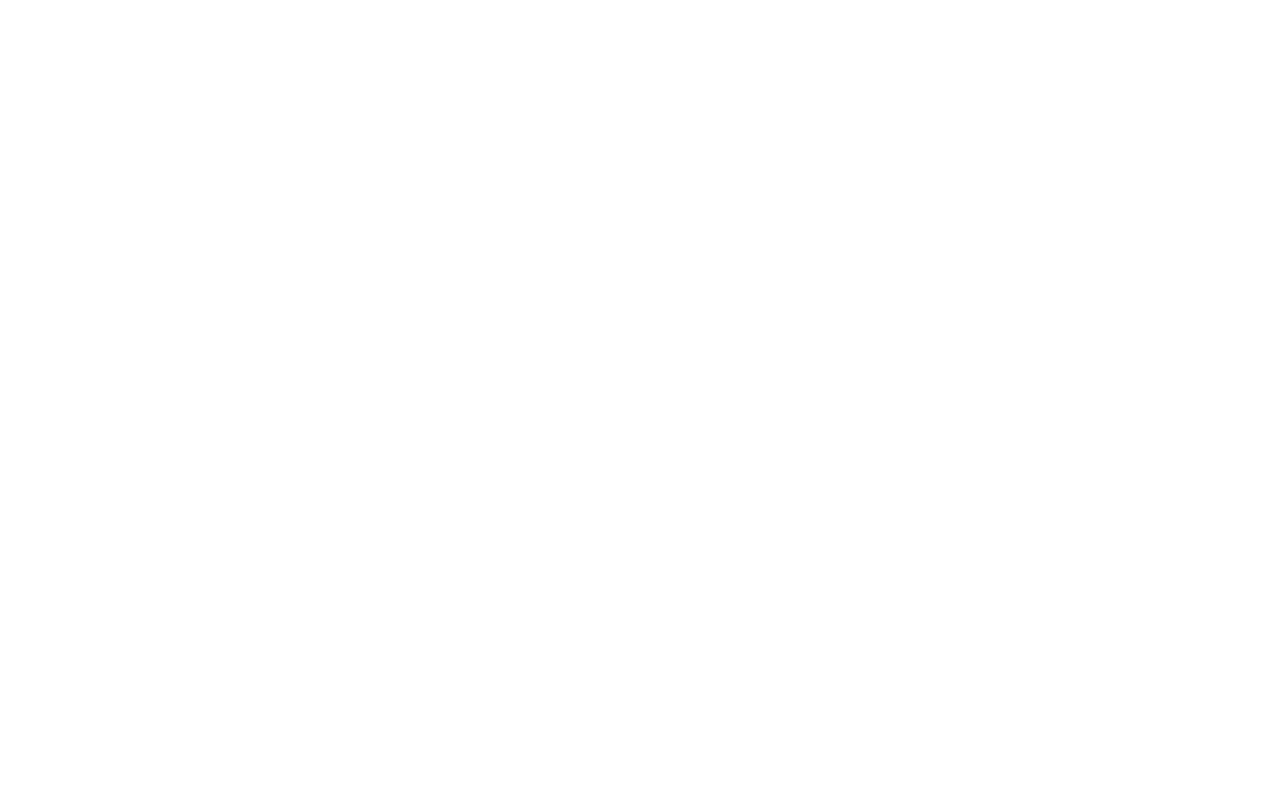
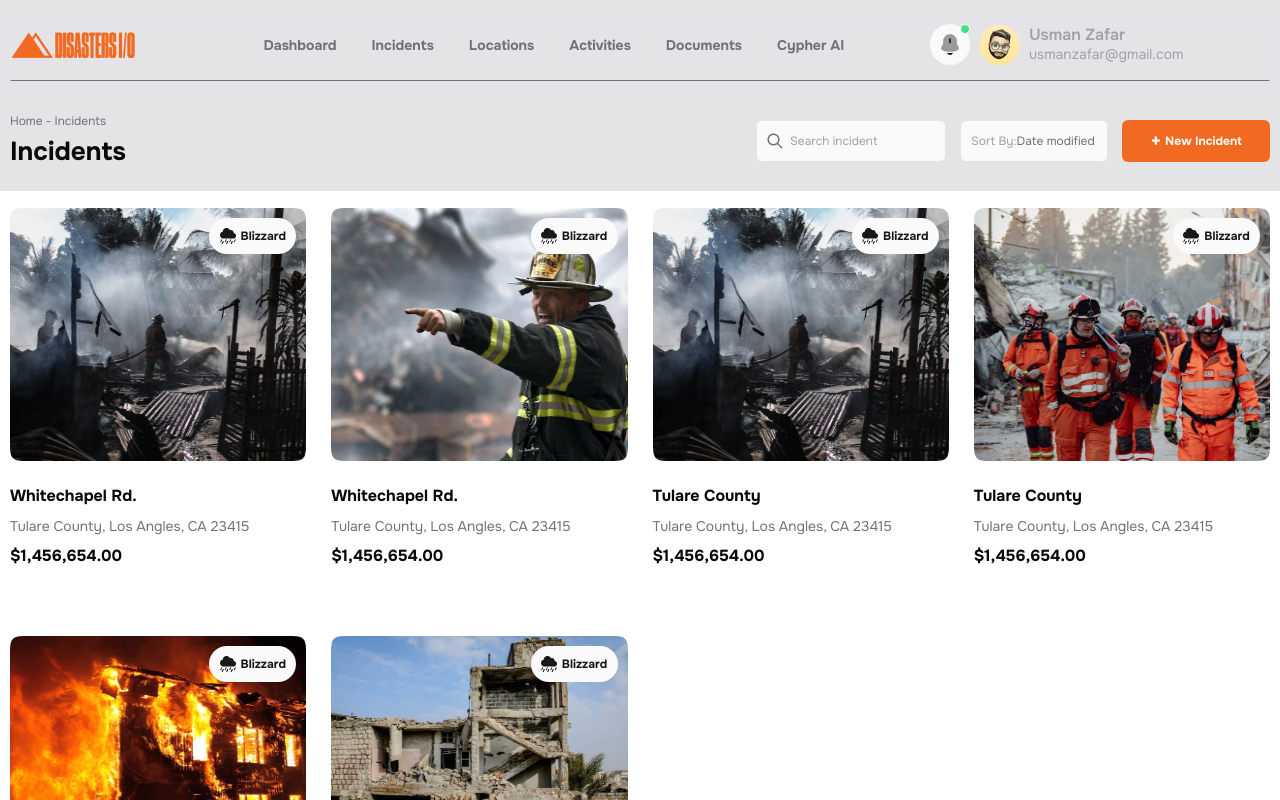
Before and after one commit to nayemshanto333/Disasters-Project, a React (Vite) app in the folder Disasters/: page /Incidents in a window 1280 px wide. Before the commit this address had no page. Shown: the top 800 px of the page. Built offline with nearby package versions, Linux system fonts and the light colour scheme.

Commit message:
Incidents page done

```diff
--- a/Disasters/src/App.jsx
+++ b/Disasters/src/App.jsx
@@ -3,6 +3,7 @@
 import Navbar from './ShareComponents/Navbar'
 import Dashboard from './components/Dashboard'
 import { MobileMenu } from './ShareComponents/MobileMenu'
+import { Incidents } from './components/Incidents'
 
 function App() {
 
@@ -12,6 +13,7 @@
       <Routes>
         <Route path='' element={<Navbar/>}/>
         <Route path='/Dashboard' element={<Dashboard/>}/>
+        <Route path='/Incidents' element={<Incidents/>}/>
 
 
 
--- /dev/null
+++ b/Disasters/src/ShareComponents/BreadCrumbs.jsx
@@ -0,0 +1,10 @@
+import React from "react";
+import { cn } from "../lib/utils/cn";
+
+export const BreadCrumbs = ({children , className}) => {
+  return (
+    <p className={cn("text-secondary text-xs leading-[15.3px] mb-[6px]", className)}>
+      {children}
+    </p>
+  );
+};
--- /dev/null
+++ b/Disasters/src/ShareComponents/Button.jsx
@@ -0,0 +1,10 @@
+import React from "react";
+import { cn } from "../lib/utils/cn";
+
+export const Button = ({children , className}) => {
+  return (
+    <button className={cn("bg-orange w-[108px] h-[42px] rounded-[6px] text-xs font-bold  text-[#fafafa]",className)}>
+      {children}
+    </button>
+  );
+};
--- a/Disasters/src/ShareComponents/Navbar.jsx
+++ b/Disasters/src/ShareComponents/Navbar.jsx
@@ -35,7 +35,11 @@
                   {" "}
                   <NavLink to="/Dashboard">Dashboard</NavLink>{" "}
                 </li>
-                <li className="hover:text-primary font-bold">Incidents</li>
+                <li className="hover:text-primary font-bold">
+                  {" "}
+                  <NavLink to="/Incidents">Incidents</NavLink>{" "}
+                </li>
+
                 <li className="hover:text-primary font-bold">Locations</li>
                 <li className="hover:text-primary font-bold">Activities</li>
                 <li className="hover:text-primary font-bold">Documents</li>
@@ -62,7 +66,7 @@
             </div>
 
             {/* toggle menu */}
-            <div className="flex  gap-4">
+            <div className="flex  gap-4 z-50">
               <button className="block lg:hidden">
                 <img src="img/profileIcon.png" alt="profile" />
               </button>
--- /dev/null
+++ b/Disasters/src/ShareComponents/PageHeading.jsx
@@ -0,0 +1,10 @@
+import React from "react";
+import { cn } from "../lib/utils/cn";
+
+export const PageHeading = ({children, className}) => {
+  return (
+    <h2 className={cn("text-primary text-[26px] font-bold leading-[33.15px]" , className)}>
+      {children}
+    </h2>
+  );
+};
--- /dev/null
+++ b/Disasters/src/ShareComponents/SearchBar.jsx
@@ -0,0 +1,21 @@
+import React from "react";
+
+export const SearchBar = () => {
+  return (
+    <div className="flex  items-center  gap-[14px]">
+      <div className="relative">
+        <input
+          type="text"
+          placeholder="Search incident"
+          className="bg-[#fafafa] text-xs  w-[190px] h-[42px] rounded-[6px] border border-[#E4E4E7] pl-[33px] "
+        />
+        <span className="absolute  transform top-1/2 -translate-y-1/2   left-[10px] pr-[5px] ">
+          <img src="img/Frame.png" alt="" />
+        </span>
+      </div>
+      <div className="w-[148px] h-[42px] bg-[#FAFAFA] px-2.5 py-3 text-xs text-[#A1A1AA] border border-[#E4E4E7] rounded-[6px]">
+        Sort By:<span className="text-secondary">Date modified</span>
+      </div>
+    </div>
+  );
+};
--- a/Disasters/src/ShareComponents/SearchButton.jsx
+++ b/Disasters/src/ShareComponents/SearchButton.jsx
@@ -1,36 +1,22 @@
 import React from "react";
 import { Container } from "./Container";
+import { Button } from "./Button";
+import { BreadCrumbs } from "./BreadCrumbs";
+import { PageHeading } from "./PageHeading";
+import { SearchBar } from "./SearchBar";
 
-export const SearchButton = () => {
+export const SearchButton = ({}) => {
   return (
     <section className="bg-accent h-[100px] py-[23px] -z-10 ">
       <Container>
         <div className="flex justify-between items-center">
           <div>
-            <p className="text-secondary text-xs leading-[15.3px] mb-[6px]">
-              Dashboard
-            </p>
-            <h2 className="text-primary text-[26px] font-bold leading-[33.15px ]">
-              Welcome back
-            </h2>
+            <BreadCrumbs>Welcome back</BreadCrumbs>
+            <PageHeading>Dashboard</PageHeading>
           </div>
-          <div className="flex  items-center  gap-[14px]">
-            <div className="relative">
-              <input
-                type="text"
-                placeholder="Search incident"
-                className="bg-[#fafafa] text-xs  w-[190px] h-[42px] rounded-[6px] border border-[#E4E4E7] pl-[33px] "
-              />
-              <span className="absolute  transform top-1/2 -translate-y-1/2   left-[10px] pr-[5px] ">
-                <img src="img/Frame.png" alt="" />
-              </span>
-            </div>
-            <div className="w-[148px] h-[42px] bg-[#FAFAFA] px-2.5 py-3 text-xs text-[#A1A1AA] border border-[#E4E4E7] rounded-[6px]">
-              Sort By:<span className="text-secondary">Date modified</span>
-            </div>
-            <button className="bg-orange w-[108px] h-[42px] rounded-[6px] text-xs font-bold  text-[#fafafa]">
-              Cypher AI
-            </button>
+          <div className="flex gap-[14px]">
+            <SearchBar />
+            <Button>Cypher AI</Button>
           </div>
         </div>
       </Container>
--- a/Disasters/src/components/Dashboard.jsx
+++ b/Disasters/src/components/Dashboard.jsx
@@ -8,26 +8,26 @@
 
 const Dashboard = () => {
   return (
-    <>
     <section>
       <Navbar />
-      <SearchButton/>
+      <SearchButton />
       <Container>
         <div className=" pt-10 grid grid-cols-1 sm:grid-cols-2 md:grid-cols-3 xl:grid-cols-4 2xl:grid-cols-5  place-items-center gap-[25px]  relative">
           {cardData.map((props, i) => (
             <Card key={i} {...props} />
           ))}
 
-            <Chat />
+          {/* <Chat />
 
             <button className="absolute bg-[#FAFAFA] size-14 lg:size-[77px]  rounded-full shadow-Icon flex justify-center items-center transfrom bottom-6 lg:bottom-[117px] right-0">
               <img src="img/close.png" alt="close" />
+            </button> */}
+          <button className="absolute bg-orange size-14 lg:size-[77px]  rounded-full  flex justify-center items-center transfrom bottom-6 lg:bottom-[117px] right-0">
+            <img src="img/C.png" alt="close" />
           </button>
         </div>
       </Container>
     </section>
-
-    </>
   );
 };
 
--- /dev/null
+++ b/Disasters/src/components/Incidents.jsx
@@ -0,0 +1,39 @@
+import React from "react";
+
+import { Container } from "../ShareComponents/Container";
+import { BreadCrumbs } from "../ShareComponents/BreadCrumbs";
+import { PageHeading } from "../ShareComponents/PageHeading";
+import { SearchBar } from "../ShareComponents/SearchBar";
+import { Button } from "../ShareComponents/Button";
+import Navbar from "../ShareComponents/Navbar";
+import { cardData } from "../lib/db/Data";
+import { Card } from "../ShareComponents/Card";
+
+export const Incidents = () => {
+  return (
+    <section>
+      <Navbar />
+      <div className="bg-accent h-[100px] py-[23px] -z-10 ">
+        <Container>
+          <div className="flex justify-between items-center">
+            <div>
+              <BreadCrumbs>Home - Incidents</BreadCrumbs>
+              <PageHeading>Incidents</PageHeading>
+            </div>
+            <div className="flex gap-[14px]">
+              <SearchBar />
+              <Button className="flex flex-row justify-center items-center gap-1 w-[148px]">
+                <span className="text-lg">+</span> New Incident
+              </Button>
+            </div>
+          </div>
+          <div className=" pt-10 grid grid-cols-1 sm:grid-cols-2 md:grid-cols-3 xl:grid-cols-4 2xl:grid-cols-5  place-items-center gap-[25px]  relative">
+            {cardData.map((props, i) => (
+              <Card key={i} {...props} />
+            ))}
+          </div>
+        </Container>
+      </div>
+    </section>
+  );
+};
```
Also changed, not shown: Disasters/public/img/C.png (added). Lines whose indentation alone changed are shown as unchanged.
